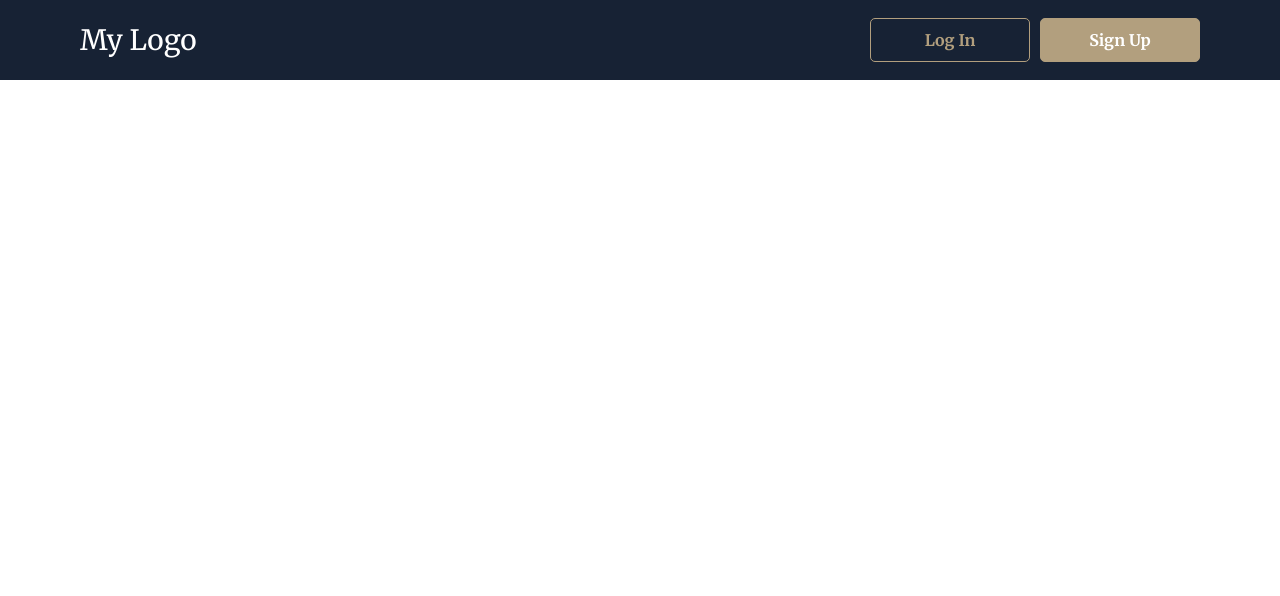
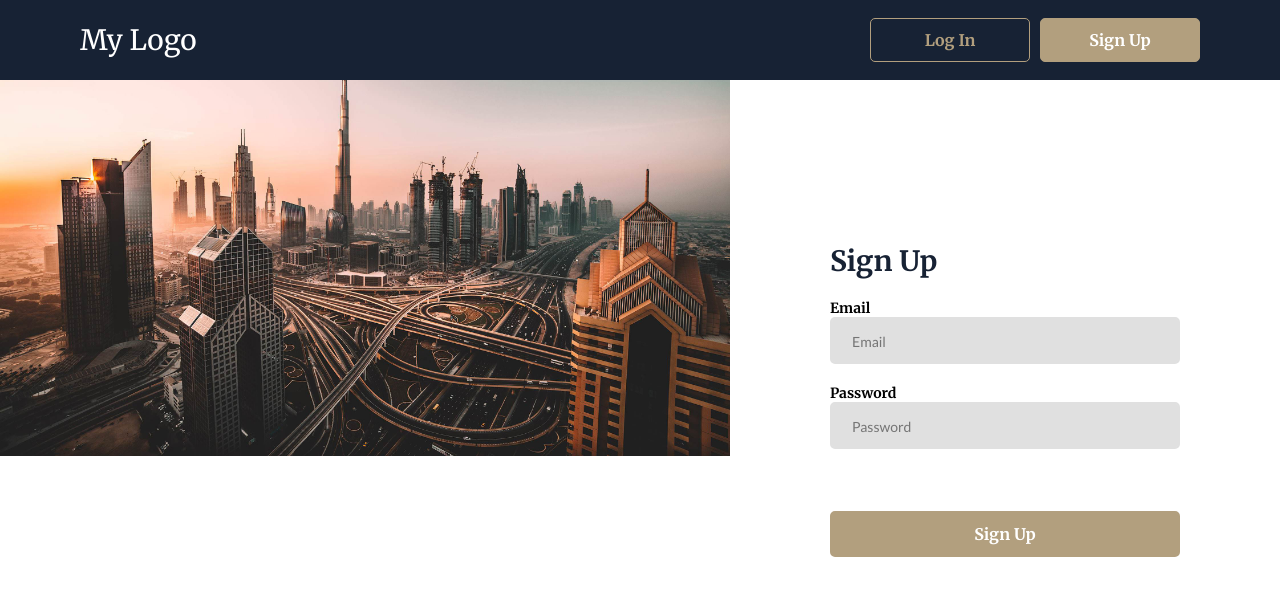
Before and after one commit to aslanukr/zenbit-test, a React (Vite) app: page /zenbit-test/signup in a window 1280 px wide. Shown: the top 596 px of the page. Built offline with nearby package versions, Linux system fonts and the light colour scheme.

Commit message:
initial draft sign up page

```diff
--- a/package.json
+++ b/package.json
@@ -15,6 +15,7 @@
     "axios": "^1.5.1",
     "react": "^18.2.0",
     "react-dom": "^18.2.0",
+    "react-hook-form": "^7.47.0",
     "react-redux": "^8.1.3",
     "react-router-dom": "^6.16.0",
     "react-scroll": "^1.9.0",
--- /dev/null
+++ b/src/components/AuthForms/SignUpForm.jsx
@@ -0,0 +1,49 @@
+import { useForm } from "react-hook-form";
+import {
+  Form,
+  FormBtn,
+  FormInput,
+  FormLabel,
+} from "src/pages/Auth/Auth.styled";
+
+const SignUpForm = () => {
+  const {
+    register,
+    handleSubmit,
+    formState: { errors },
+  } = useForm();
+
+  const onSubmit = (data) => console.log(data);
+
+  return (
+    <Form onSubmit={handleSubmit(onSubmit)}>
+      <FormLabel>
+        Email
+        <FormInput
+          {...register("email", { required: "Email is required" })}
+          placeholder="Email"
+        />
+      </FormLabel>
+      <p>{errors.email?.message}</p>
+      <FormLabel>
+        Password
+        <FormInput
+          {...register("password", {
+            required: "Password is required",
+            minLength: {
+              value: 5,
+              message: "Password minimal length is 5 characters",
+            },
+          })}
+          placeholder="Password"
+        />
+      </FormLabel>
+
+      <p>{errors.password?.message}</p>
+
+      <FormBtn type="submit">Sign Up</FormBtn>
+    </Form>
+  );
+};
+
+export default SignUpForm;
--- /dev/null
+++ b/src/pages/Auth/Auth.styled.js
@@ -0,0 +1,62 @@
+import styled from "styled-components";
+
+export const AuthContainer = styled.div`
+  display: flex;
+  height: 100vh;
+`;
+
+export const ImageAside = styled.aside`
+  height: 100%;
+`;
+
+export const FormWrapper = styled.div`
+  flex: 1;
+  margin: auto;
+  padding: 0 100px;
+`;
+
+export const Form = styled.form`
+  display: flex;
+  flex-direction: column;
+`;
+
+export const FormTitle = styled.h3`
+  display: block;
+  font-size: 28px;
+  font-weight: 700;
+  color: rgb(23, 34, 52);
+`;
+
+export const FormLabel = styled.label`
+  display: block;
+  margin-top: 20px;
+  font-size: 14px;
+  font-weight: 700;
+`;
+
+export const FormInput = styled.input`
+  width: 350px;
+  padding: 14px 20px 12px 20px;
+
+  border-radius: 5px;
+  border: 2px solid rgb(224, 224, 224);
+  background: rgb(224, 224, 224);
+
+  font-family: "Lato";
+  font-size: 14px;
+  font-weight: 400;
+  color: rgb(23, 34, 52);
+`;
+
+export const FormBtn = styled.button`
+  margin-top: 62px;
+  padding: 11px 0;
+  background-color: rgb(178, 159, 126);
+  border: 2px solid rgb(178, 159, 126);
+  border-radius: 5px;
+
+  font-family: inherit;
+  font-size: 16px;
+  font-weight: 700;
+  color: white;
+`;
--- a/src/pages/Auth/SignUp.jsx
+++ b/src/pages/Auth/SignUp.jsx
@@ -1,5 +1,23 @@
+import SignUpForm from "src/components/AuthForms/SignUpForm";
+import {
+  AuthContainer,
+  FormTitle,
+  FormWrapper,
+  ImageAside,
+} from "./Auth.styled";
+
 const SignUp = () => {
-  return <div>Signup</div>;
+  return (
+    <AuthContainer>
+      <ImageAside>
+        <img src="src/assets/bg/authbg.jpg" alt="skyline of the city" />
+      </ImageAside>
+      <FormWrapper>
+        <FormTitle>Sign Up</FormTitle>
+        <SignUpForm />
+      </FormWrapper>
+    </AuthContainer>
+  );
 };
 
 export default SignUp;
```
Also changed, not shown: src/assets/bg/authbg.jpg (added), 1 other file (tests, documents, lock files or other folders).
